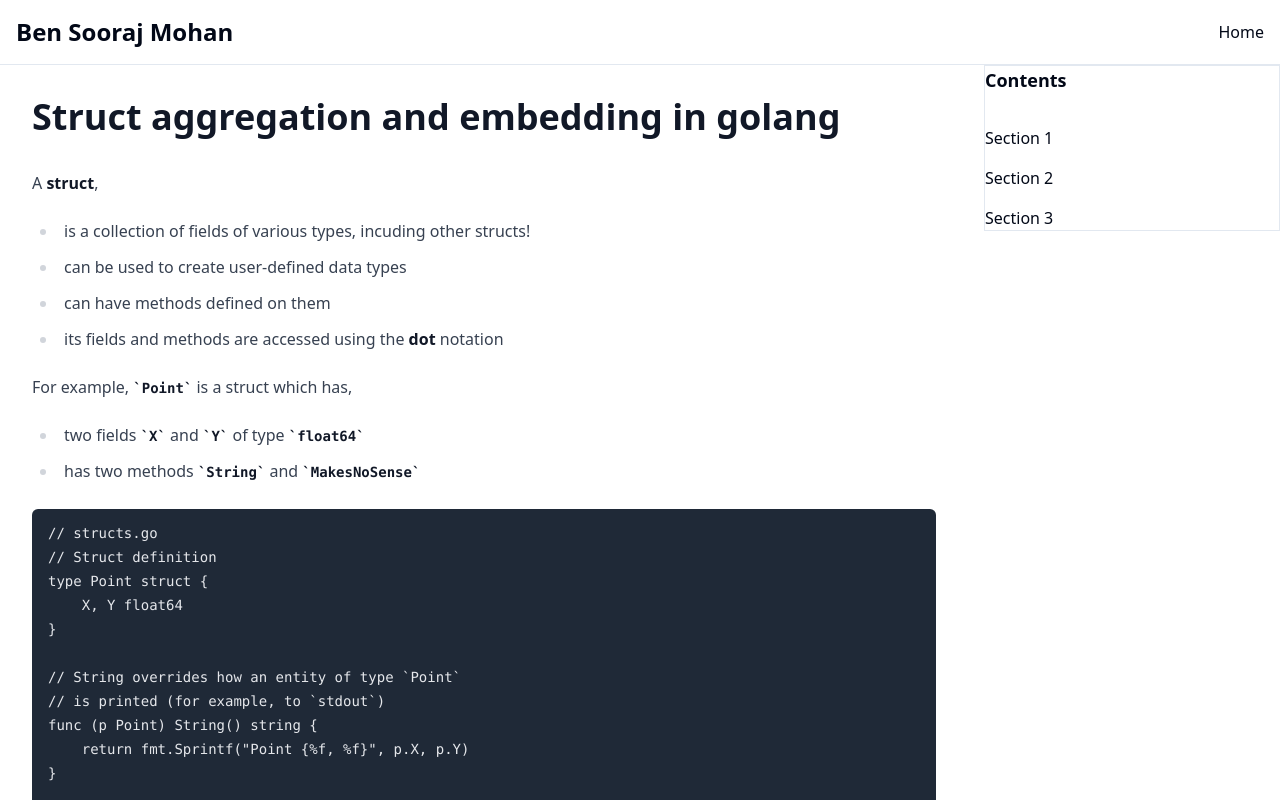
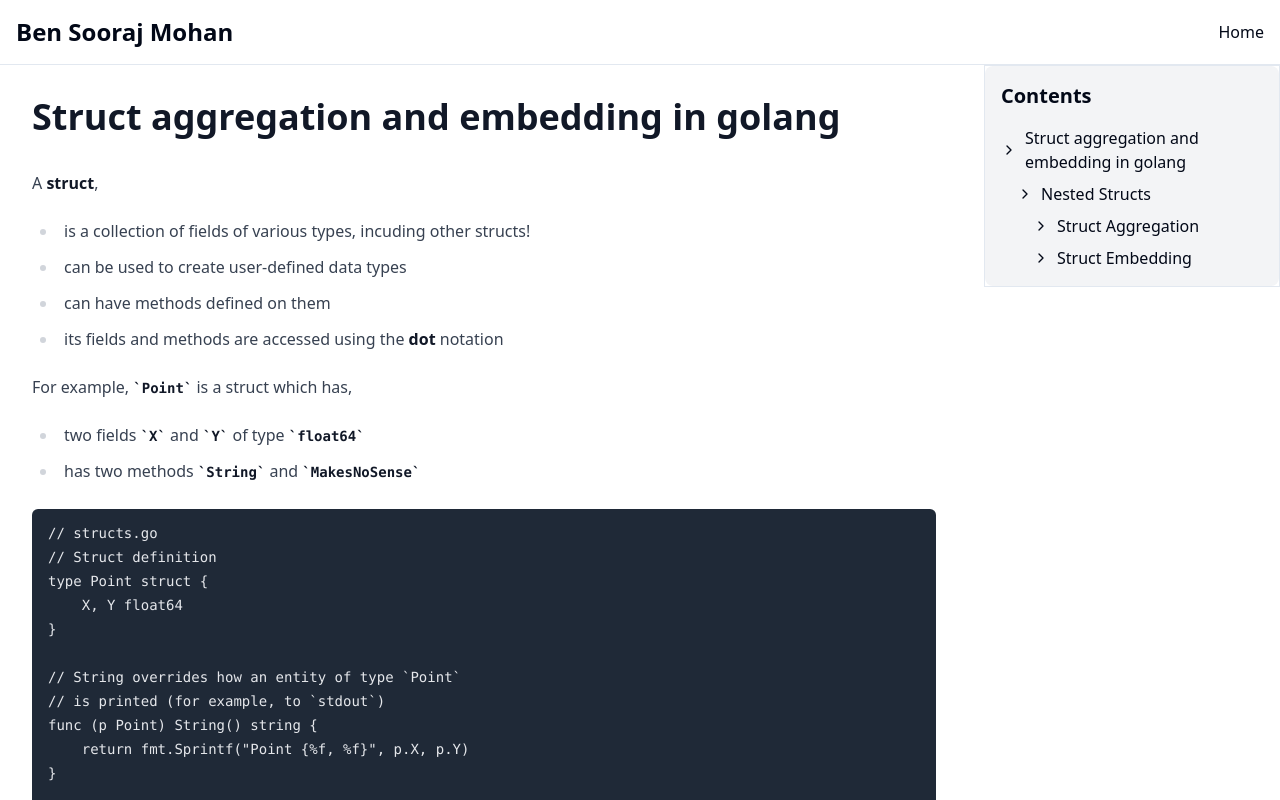
Before and after one commit to bensooraj/bensooraj.github.io, a React (Vite) app: page /blog/3-go-struct-aggregation-and-embedding in a window 1280 px wide. Shown: the top 800 px of the page. Built offline with nearby package versions, Linux system fonts and the light colour scheme.

Commit message:
table of contents!

```diff
--- /dev/null
+++ b/src/components/TocComponent.tsx
@@ -0,0 +1,52 @@
+import { TocItem } from "@/types/toc-item"
+import { ChevronRight } from "lucide-react"
+
+
+export default function TocComponent({ toc }: { toc: TocItem[] }) {
+    if (!Array.isArray(toc)) {
+        return (
+            <div className="p-4 text-red-700 bg-red-100 rounded-lg">
+                Error: Invalid table of contents data
+            </div>
+        )
+    }
+
+    if (toc.length === 0) {
+        return (
+            <div className="p-4 bg-gray-100 rounded-lg">
+                No table of contents available
+            </div>
+        )
+    }
+
+    type LevelMarginLeft = {
+        [key: number]: string;
+    };
+    const lvlMarginLeft: LevelMarginLeft = {
+        1: 'ml-0',
+        2: 'ml-4',
+        3: 'ml-8',
+        4: 'ml-12',
+        5: 'ml-16',
+        6: 'ml-20',
+    }
+
+    return (
+        <nav className="max-w-md p-4 bg-gray-100 rounded-lg">
+            <h2 className="mb-4 text-xl font-bold">Contents</h2>
+            <ul className="space-y-2">
+                {toc.map((item) => (
+                    <li
+                        key={item.slug}
+                        className={`hover:text-primary transition-colors ${lvlMarginLeft[item.lvl]}`}
+                    >
+                        <a href={`#${item.slug}`} className="flex items-center">
+                            <ChevronRight className="flex-shrink-0 w-4 h-4 mr-2" />
+                            <span className="block">{item.content}</span>
+                        </a>
+                    </li>
+                ))}
+            </ul>
+        </nav>
+    )
+}
--- a/src/routes/blog/$id.tsx
+++ b/src/routes/blog/$id.tsx
@@ -1,17 +1,27 @@
 import { MDXProvider } from '@mdx-js/react'
 import { createFileRoute } from '@tanstack/react-router'
-// import { ChevronRight } from "lucide-react"
+import TocComponent from '@/components/TocComponent'
+import { TocItem } from "@/types/toc-item"
+
+interface BlogPostData {
+  Post: React.ComponentType
+  ToC: TocItem[]
+}
 
 export const Route = createFileRoute('/blog/$id')({
   loader: async ({ params }) => {
     const module = await import(`@/mdxdocs/blogs/${params.id}/index.mdx`)
-    return module.default
+    const toc = await import(`@/mdxdocs/blogs/${params.id}/toc.json`);
+    return {
+      Post: module.default,
+      ToC: toc.default,
+    };
   },
   component: BlogPost,
 })
 
 function BlogPost() {
-  const Post = Route.useLoaderData<React.ComponentType>()
+  const { Post, ToC } = Route.useLoaderData<BlogPostData>()
   return (
     <>
       <div className="grid grid-cols-1 gap-8 lg:grid-cols-4">
@@ -23,18 +33,7 @@ function BlogPost() {
           </article>
         </div>
         <div className="space-y-8 border lg:sticky lg:top-4 lg:self-start">
-          <h3 className="mb-4 text-lg font-semibold">Contents</h3>
-          <ul className="space-y-4">
-            <li>
-              <a href="#section-1">Section 1</a>
-            </li>
-            <li>
-              <a href="#section-2">Section 2</a>
-            </li>
-            <li>
-              <a href="#section-3">Section 3</a>
-            </li>
-          </ul>
+          <TocComponent toc={ToC} />
         </div>
       </div>
     </>
--- /dev/null
+++ b/src/types/toc-item.ts
@@ -0,0 +1,7 @@
+export type TocItem = {
+    content: string
+    slug: string
+    lvl: number
+    i: number
+    seen: number
+}
```
